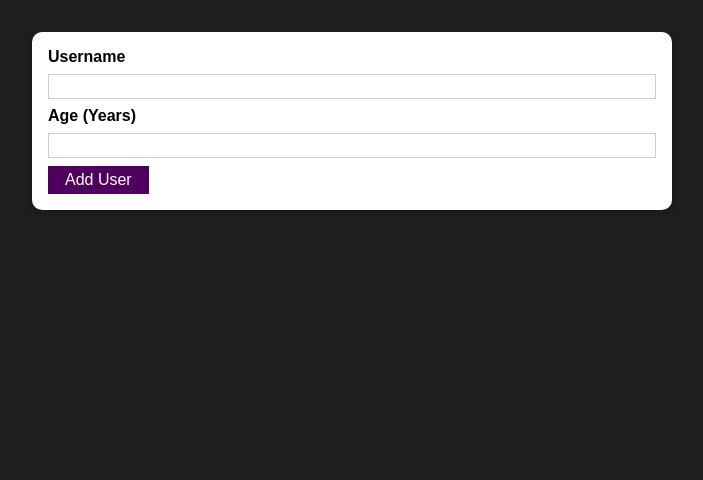
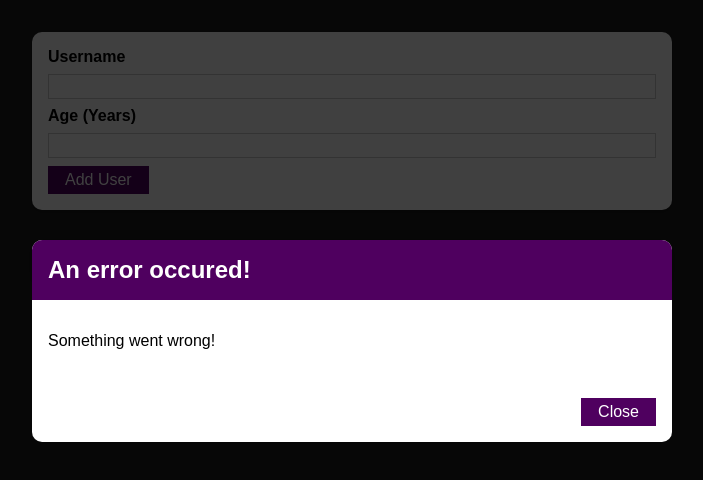
Before and after one commit to gammaseeker/react-course, a React (Create React App) app in the folder 01-starting-project/: page / in a window 1280 px wide. Shown: the top 480 px of the page, without its empty margins (288-991 px from the left). Built offline with nearby package versions, Linux system fonts and the light colour scheme.

Commit message:
integrated error modal

```diff
--- a/01-starting-project/src/App.js
+++ b/01-starting-project/src/App.js
@@ -1,11 +1,24 @@
-import React from 'react';
+import React, { useState } from 'react';
 
 import AddUser from './components/Users/AddUser';
+import UsersList from './components/Users/UsersList';
 
 function App() {
+  const [usersList, setUsersList] = useState([]);
+
+  const addUserHandler = (uName, uAge) => {
+    setUsersList((prevUsersList) => {
+      return [
+        ...prevUsersList,
+        { name: uName, age: uAge, id: Math.random().toString() },
+      ];
+    });
+  };
+
   return (
     <div>
-      <AddUser />
+      <AddUser onAddUser={addUserHandler} />
+      <UsersList users={usersList} />
     </div>
   );
 }
--- /dev/null
+++ b/01-starting-project/src/components/UI/ErrorModal.module.css
@@ -0,0 +1,45 @@
+.backdrop {
+    position: fixed;
+    top: 0;
+    left: 0;
+    width: 100%;
+    height: 100vh;
+    z-index: 10;
+    background: rgba(0, 0, 0, 0.75);
+  }
+
+  .modal {
+    position: fixed;
+    top: 30vh;
+    left: 10%;
+    width: 80%;
+    z-index: 100;
+    overflow: hidden;
+  }
+
+  .header {
+    background: #4f005f;
+    padding: 1rem;
+  }
+
+  .header h2 {
+    margin: 0;
+    color: white;
+  }
+
+  .content {
+    padding: 1rem;
+  }
+
+  .actions {
+    padding: 1rem;
+    display: flex;
+    justify-content: flex-end;
+  }
+
+  @media (min-width: 768px) {
+    .modal {
+      left: calc(50% - 20rem);
+      width: 40rem;
+    }
+  }
--- /dev/null
+++ b/01-starting-project/src/components/UI/ErrorModel.js
@@ -0,0 +1,26 @@
+import React from "react";
+
+import Card from "./Card";
+import Button from "./Button";
+import classes from "./ErrorModal.module.css";
+
+const ErrorModal = (props) => {
+  return (
+    <div>
+      <div className={classes.backdrop}></div>
+        <Card className={classes.modal}>
+          <header className={classes.header}>
+            <h2>{props.title}</h2>
+          </header>
+          <div className={classes.content}>
+            <p>{props.message}</p>
+          </div>
+          <footer className={classes.actions}>
+            <Button>Close</Button>
+          </footer>
+        </Card>
+    </div>
+  );
+};
+
+export default ErrorModal;
--- a/01-starting-project/src/components/Users/AddUser.js
+++ b/01-starting-project/src/components/Users/AddUser.js
@@ -1,7 +1,8 @@
 import React, { useState } from "react";
 
+import Card from "../UI/Card";
 import Button from "../UI/Button";
-import Card from "../UI/Card";
+import ErrorModal from "../UI/ErrorModel";
 import classes from "./AddUser.module.css";
 
 const AddUser = (props) => {
@@ -10,12 +11,13 @@ const AddUser = (props) => {
 
   const addUserHandler = (event) => {
     event.preventDefault();
-    if (enteredUsername.trim().length === 0 || enteredAge.trim.length === 0) {
+    if (enteredUsername.trim().length === 0 || enteredAge.trim().length === 0) {
       return;
     }
     if (+enteredAge < 1) {
       return;
     }
+    props.onAddUser(enteredUsername, enteredAge);
     setEnteredUsername("");
     setEnteredAge("");
   };
@@ -29,6 +31,8 @@ const AddUser = (props) => {
   };
 
   return (
+    <div>
+      <ErrorModal title="An error occured!" message="Something went wrong!" />
       <Card className={classes.input}>
         <form onSubmit={addUserHandler}>
           <label htmlFor="username">Username</label>
@@ -48,6 +52,7 @@ const AddUser = (props) => {
           <Button type="submit">Add User</Button>
         </form>
       </Card>
+    </div>
   );
 };
 
--- /dev/null
+++ b/01-starting-project/src/components/Users/UsersList.js
@@ -0,0 +1,20 @@
+import React from 'react';
+
+import Card from '../UI/Card';
+import classes from './UsersList.module.css';
+
+const UsersList = (props) => {
+  return (
+    <Card className={classes.users}>
+      <ul>
+        {props.users.map((user) => (
+          <li key={user.id}>
+            {user.name} ({user.age} years old)
+          </li>
+        ))}
+      </ul>
+    </Card>
+  );
+};
+
+export default UsersList;
--- /dev/null
+++ b/01-starting-project/src/components/Users/UsersList.module.css
@@ -0,0 +1,16 @@
+.users {
+    margin: 2rem auto;
+    width: 90%;
+    max-width: 40rem;
+  }
+
+  .users ul {
+    list-style: none;
+    padding: 1rem;
+  }
+
+  .users li {
+    border: 1px solid #ccc;
+    margin: 0.5rem 0;
+    padding: 0.5rem;
+  }
```
Lines whose indentation alone changed are shown as unchanged.
